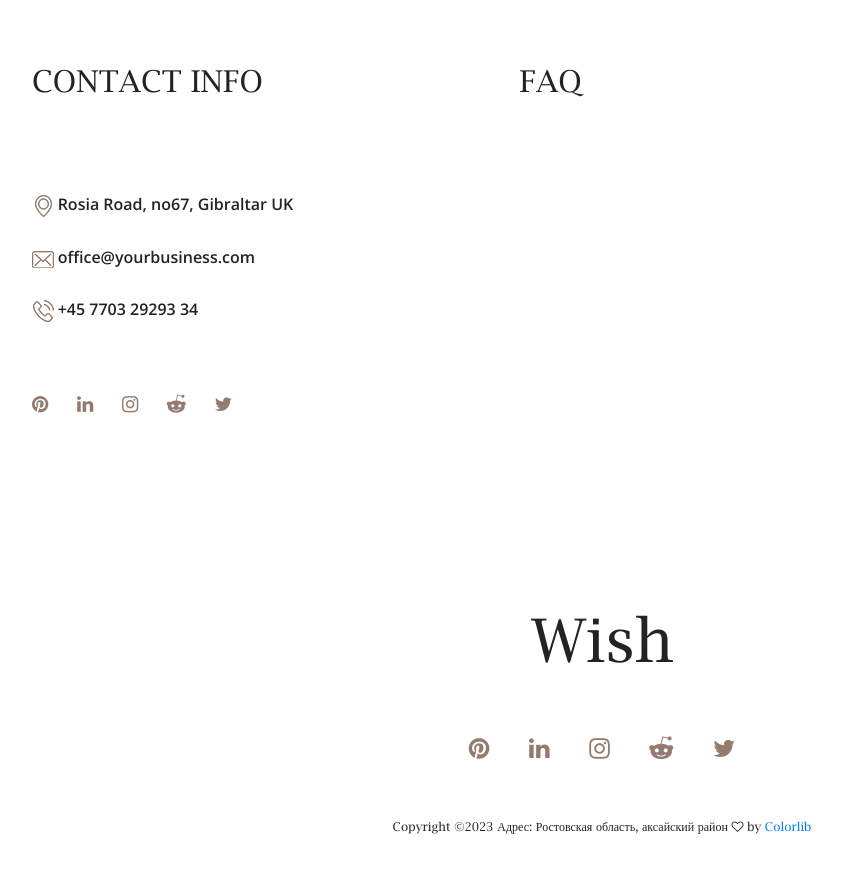
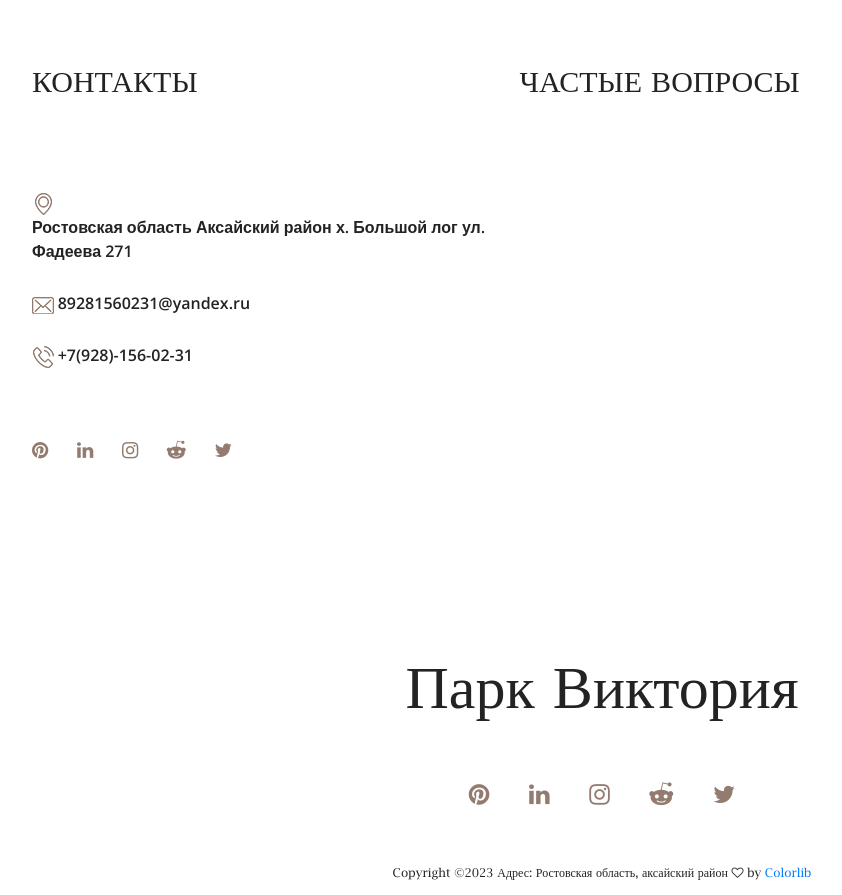
Before and after one commit to Dim-Nike/park_Victoria, a Django app: page //contact in a window 1280 px wide. Shown: the part 959-1854 px from the top of the page, without its empty margins (38-880 px from the left). Before the commit the page ends 1793 px from the top, so only its background shows below. Run offline with Django 4.2, Linux system fonts and the light colour scheme; some libraries are stand-ins or nearby versions.

Commit message:
set contact

```diff
--- a/park_Victoria/main/templates/main/contact.html
+++ b/park_Victoria/main/templates/main/contact.html
@@ -60,7 +60,7 @@
 		</div>
 		<nav class="menu_nav">
 			<ul class="menu_mm">
-				<li class="menu_mm"><a href="index.html">home</a></li>
+				<li class="menu_mm"><a href="{% url 'index' %}">home</a></li>
 				<li class="menu_mm"><a href="#">clothes</a></li>
 				<li class="menu_mm"><a href="#">accessories</a></li>
 				<li class="menu_mm"><a href="#">lingerie</a></li>
@@ -78,11 +78,11 @@
 				<div class="col">
 					<div class="home_container">
 						<div class="home_content">
-							<div class="home_title">Contact</div>
+							<div class="home_title">Контакты</div>
 							<div class="breadcrumbs">
 								<ul>
-									<li><a href="index.html">Home</a></li>
-									<li>Contact</li>
+									<li><a href="{% url 'index' %}">На главную</a></li>
+									<li>Контакты</li>
 								</ul>
 							</div>
 						</div>
@@ -113,20 +113,20 @@
 				<div class="col-lg-5">
 
 					<div class="contact_info">
-						<div class="contact_title">contact info</div>
+						<div class="contact_title">Контакты</div>
 						<div class="contact_info_content">
 							<ul>
 								<li>
 									<div class="contact_info_icon"><img src="{% static 'main/img/contact_info_1.png' %}" alt=""></div>
-									<div class="contact_info_text">Rosia Road, no67, Gibraltar UK</div>
+									<div class="contact_info_text">Ростовская область Аксайский район х. Большой лог ул. Фадеева 271</div>
 								</li>
 								<li>
 									<div class="contact_info_icon"><img src="{% static 'main/img/contact_info_2.png' %}" alt=""></div>
-									<div class="contact_info_text">office@yourbusiness.com</div>
+									<div class="contact_info_text"> 89281560231@yandex.ru</div>
 								</li>
 								<li>
 									<div class="contact_info_icon"><img src="{% static 'main/img/contact_info_3.png' %}" alt=""></div>
-									<div class="contact_info_text">+45 7703 29293 34</div>
+									<div class="contact_info_text">+7(928)-156-02-31</div>
 								</li>
 							</ul>
 						</div>
@@ -145,7 +145,7 @@
 				<!-- FAQ -->
 				<div class="col-lg-7">
 					<div class="faq">
-						<div class="contact_title">faq</div>
+						<div class="contact_title">Частые вопросы</div>
 						<div class="faq_content">
 
 							<!-- Accordions -->
@@ -175,7 +175,7 @@
 		<div class="container">
 			<div class="row">
 				<div class="col text-center">
-					<div class="footer_logo"><a href="#">Wish</a></div>
+					<div class="footer_logo"><a href="{% url 'index' %}">Парк Виктория</a></div>
 					<nav class="footer_nav">
 <!--						<ul>-->
 <!--							<li><a href="index.html">home</a></li>-->
```
